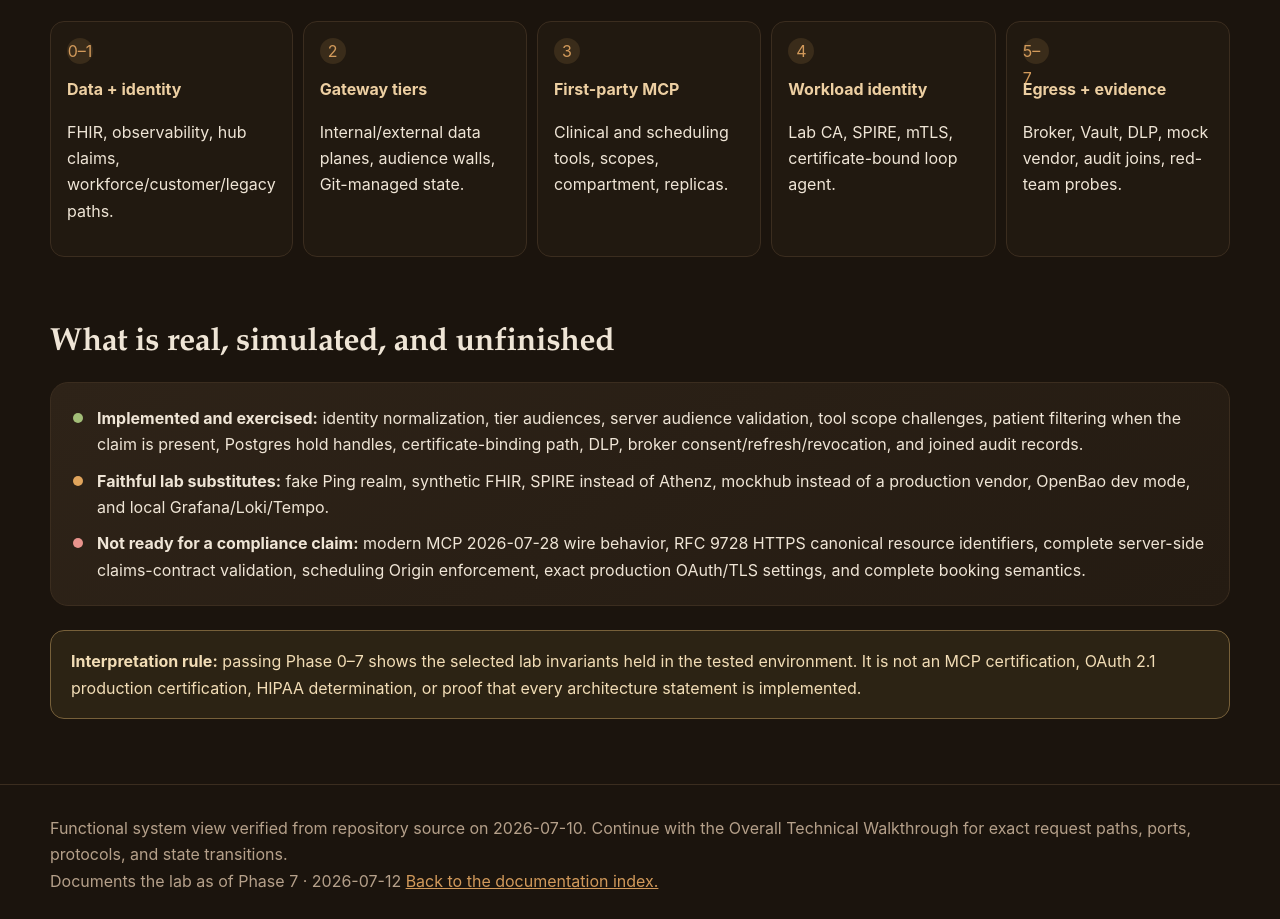
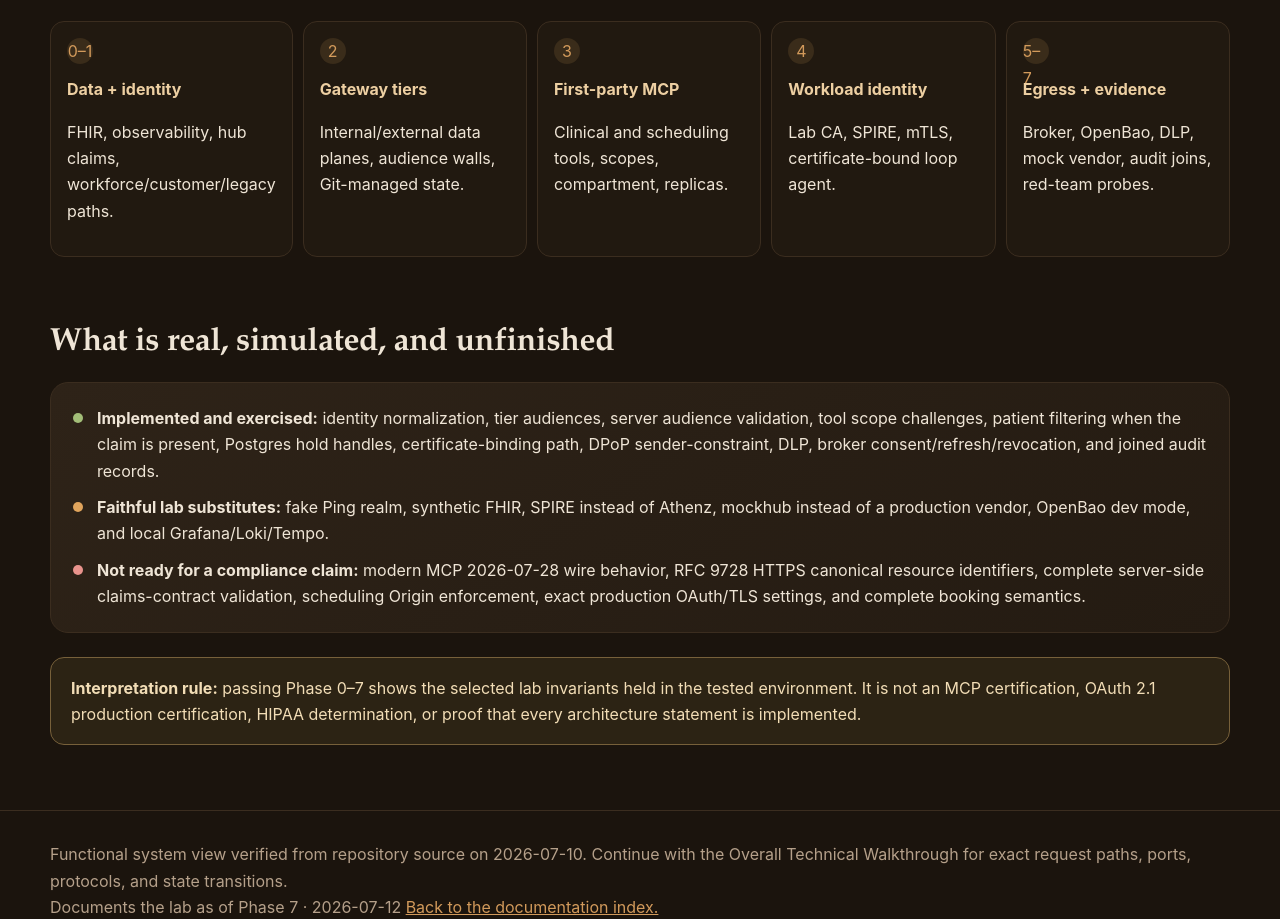
Before and after one commit to chief-builder/mcp-healthcare-reference, a plain HTML site: page docs/walkthrough/overall-functional.html in a window 1280 px wide. Shown: the part 6593-7512 px from the top of the page. Drawn offline with Linux system fonts and the light colour scheme.

Commit message:
docs(site): OpenBao in phase strip; DPoP added to the implemented ledger

```diff
--- a/docs/walkthrough/overall-functional.html
+++ b/docs/walkthrough/overall-functional.html
@@ -96,12 +96,12 @@ h1,h2,h3{font-family:"Iowan Old Style","Palatino Linotype",Palatino,Charter,Geor
 <div class="step"><span class="num">2</span><br><b>Gateway tiers</b><p>Internal/external data planes, audience walls, Git-managed state.</p></div>
 <div class="step"><span class="num">3</span><br><b>First-party MCP</b><p>Clinical and scheduling tools, scopes, compartment, replicas.</p></div>
 <div class="step"><span class="num">4</span><br><b>Workload identity</b><p>Lab CA, SPIRE, mTLS, certificate-bound loop agent.</p></div>
-<div class="step"><span class="num">5–7</span><br><b>Egress + evidence</b><p>Broker, Vault, DLP, mock vendor, audit joins, red-team probes.</p></div>
+<div class="step"><span class="num">5–7</span><br><b>Egress + evidence</b><p>Broker, OpenBao, DLP, mock vendor, audit joins, red-team probes.</p></div>
 </div></section>
 
 <section id="reality" data-sources="docs/prototype-plan.md, tests/"><h2>What is real, simulated, and unfinished</h2>
 <div class="card status">
-<span class="dot"></span><div><strong>Implemented and exercised:</strong> identity normalization, tier audiences, server audience validation, tool scope challenges, patient filtering when the claim is present, Postgres hold handles, certificate-binding path, DLP, broker consent/refresh/revocation, and joined audit records.</div>
+<span class="dot"></span><div><strong>Implemented and exercised:</strong> identity normalization, tier audiences, server audience validation, tool scope challenges, patient filtering when the claim is present, Postgres hold handles, certificate-binding path, DPoP sender-constraint, DLP, broker consent/refresh/revocation, and joined audit records.</div>
 <span class="dot warn"></span><div><strong>Faithful lab substitutes:</strong> fake Ping realm, synthetic FHIR, SPIRE instead of Athenz, mockhub instead of a production vendor, OpenBao dev mode, and local Grafana/Loki/Tempo.</div>
 <span class="dot bad"></span><div><strong>Not ready for a compliance claim:</strong> modern MCP 2026-07-28 wire behavior, RFC 9728 HTTPS canonical resource identifiers, complete server-side claims-contract validation, scheduling Origin enforcement, exact production OAuth/TLS settings, and complete booking semantics.</div>
 </div>
```
